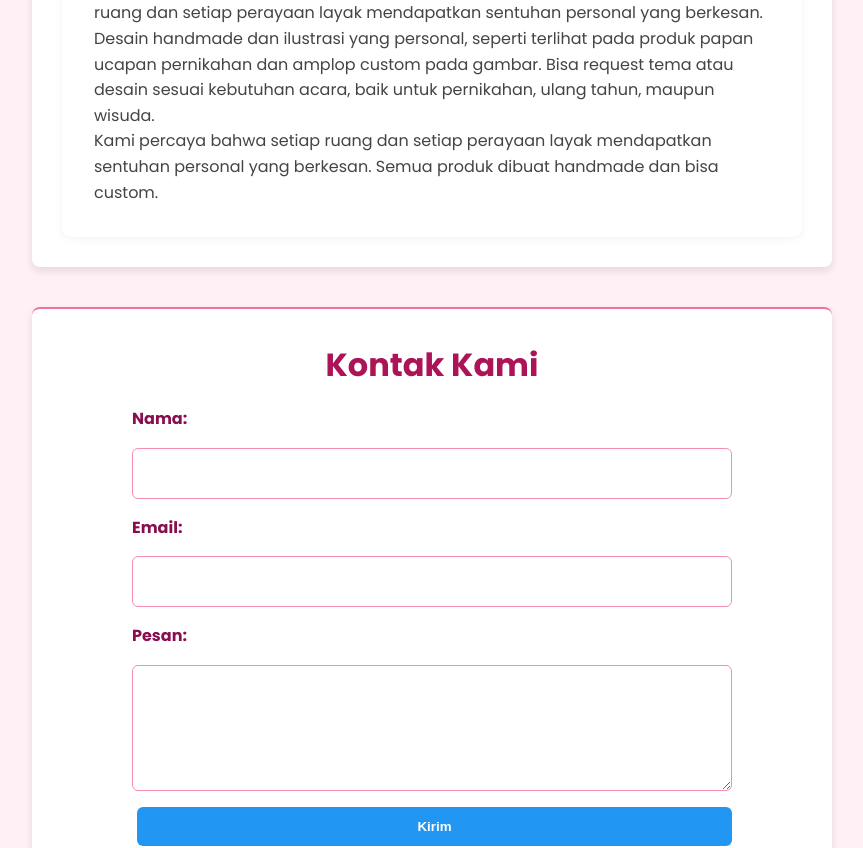
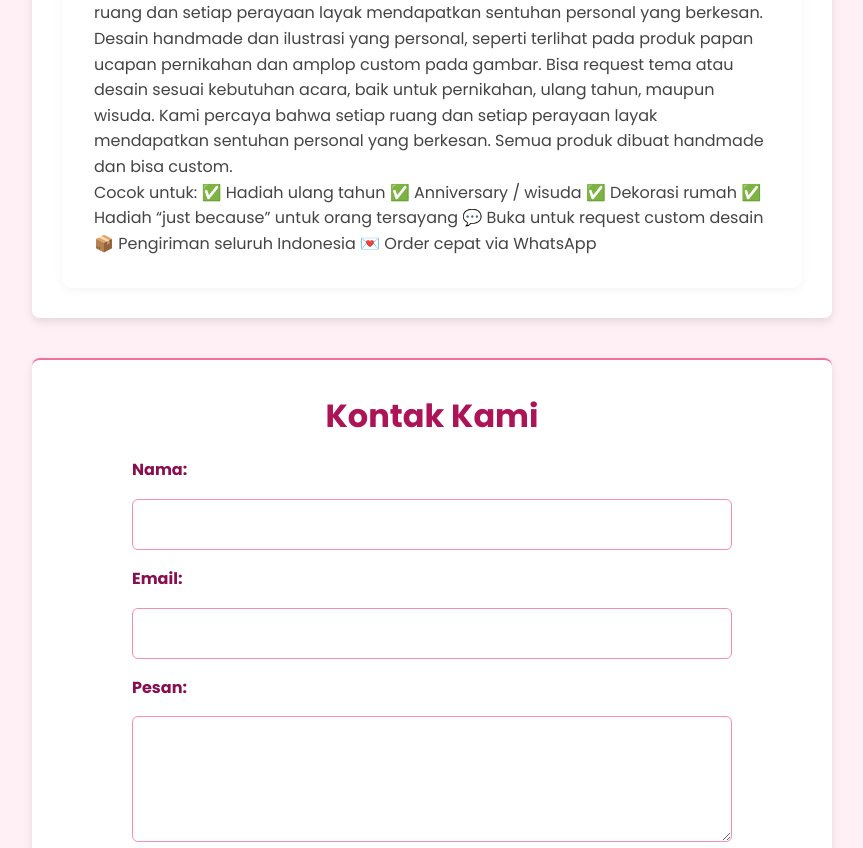
Before and after one commit to yulia847/20924825_Ecommerce_UAS_Yulia-M, a plain HTML site: page index.html in a window 1280 px wide. Shown: the part 2489-3337 px from the top of the page, without its empty margins (208-1071 px from the left). Drawn offline with Linux system fonts and the light colour scheme.

Commit message:
index.html

```diff
--- a/index.html
+++ b/index.html
@@ -132,11 +132,20 @@
         perayaan layak mendapatkan sentuhan personal yang berkesan. Desain handmade dan ilustrasi yang
         personal, seperti terlihat pada produk papan ucapan pernikahan dan amplop custom pada gambar.
         Bisa request tema atau desain sesuai kebutuhan acara, baik untuk pernikahan, ulang tahun, maupun
-        wisuda.
+        wisuda.  Kami percaya bahwa setiap ruang dan setiap perayaan layak mendapatkan sentuhan personal
+        yang berkesan. Semua produk dibuat handmade dan bisa custom.
       </p>
       <p>
-      Kami percaya bahwa setiap ruang dan setiap perayaan layak mendapatkan
-      sentuhan personal yang berkesan. Semua produk dibuat handmade dan bisa custom.
+       Cocok untuk:
+      ✅ Hadiah ulang tahun
+      ✅ Anniversary / wisuda
+      ✅ Dekorasi rumah
+      ✅ Hadiah “just because” untuk orang tersayang
+
+      💬 Buka untuk request custom desain
+      📦 Pengiriman seluruh Indonesia
+      💌 Order cepat via WhatsApp
+
     </p>
   </div>
 </section>
```
